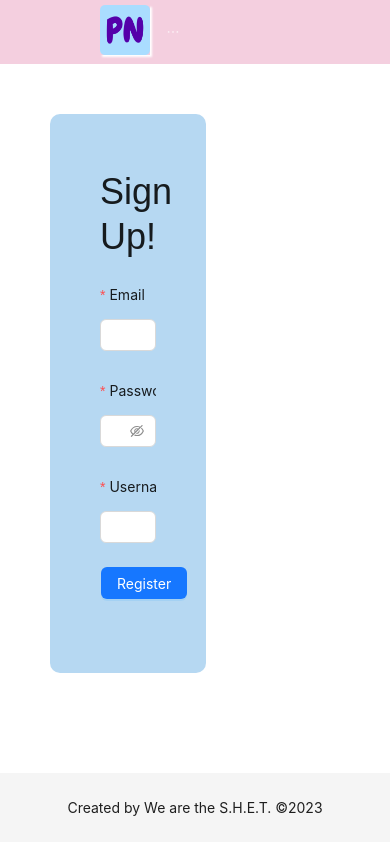
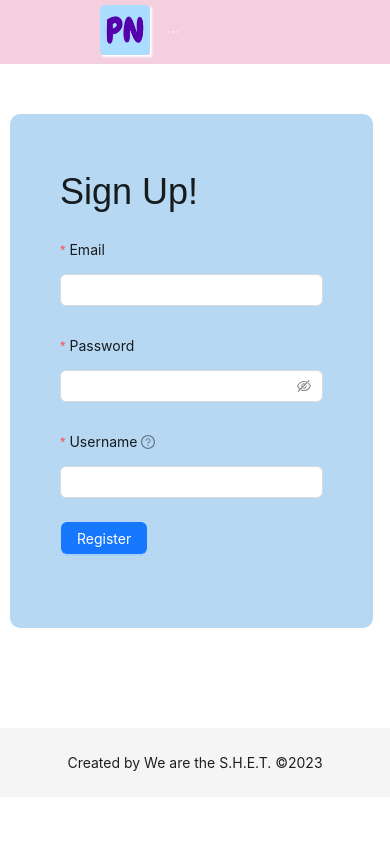
Before and after one commit to hfrancis7/PlushiNet, a React (Create React App) app in the folder client/: page /register in a window 390 px wide. Built offline with nearby package versions, Linux system fonts and the light colour scheme.

Commit message:
updated styling for login and signup

```diff
--- a/client/src/index.css
+++ b/client/src/index.css
@@ -207,4 +207,15 @@ input:focus {
   .card {
     width: 100%;
   }
+
+  .logForm {
+    margin-left: 10px !important;
+    width: 93%;
+  }
+
+  .signupForm {
+    margin-left: 10px !important;
+    width: 93%;
+  }
+
 }
--- a/client/src/pages/Login.js
+++ b/client/src/pages/Login.js
@@ -26,6 +26,7 @@ function Login(props) {
 
   return (
     <Form
+      className="logForm"
       name="basic"
       labelCol={{
         span: 8,
--- a/client/src/pages/Register.js
+++ b/client/src/pages/Register.js
@@ -57,6 +57,7 @@ function Register(props) {
 
   return (
     <Form
+      className="signupForm"
       name="register"
       {...formItemLayout}
       form={form}
@@ -87,7 +88,7 @@ function Register(props) {
           },
         ]}
       >
-        <Input/>
+        <Input />
       </Form.Item>
       <Form.Item
         name="password"
```
Lines whose indentation alone changed are shown as unchanged.
